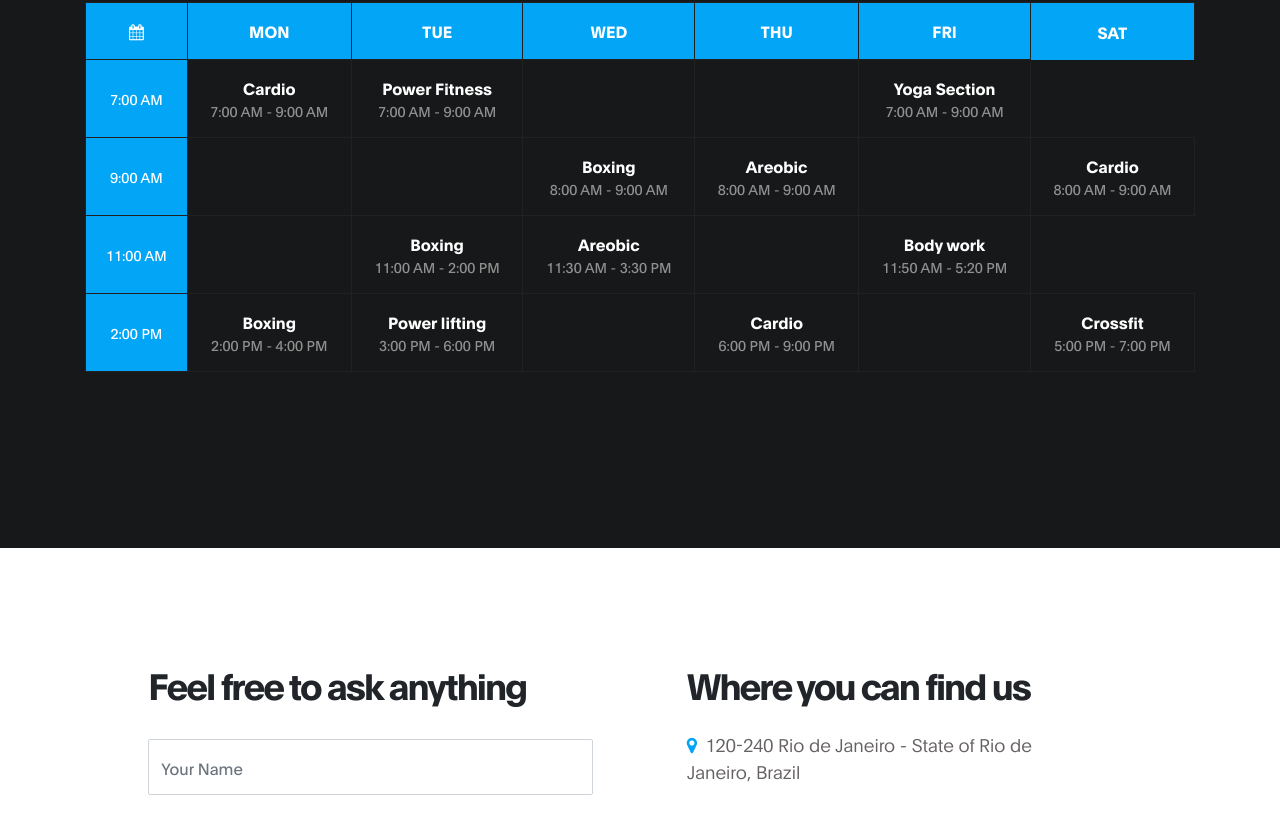
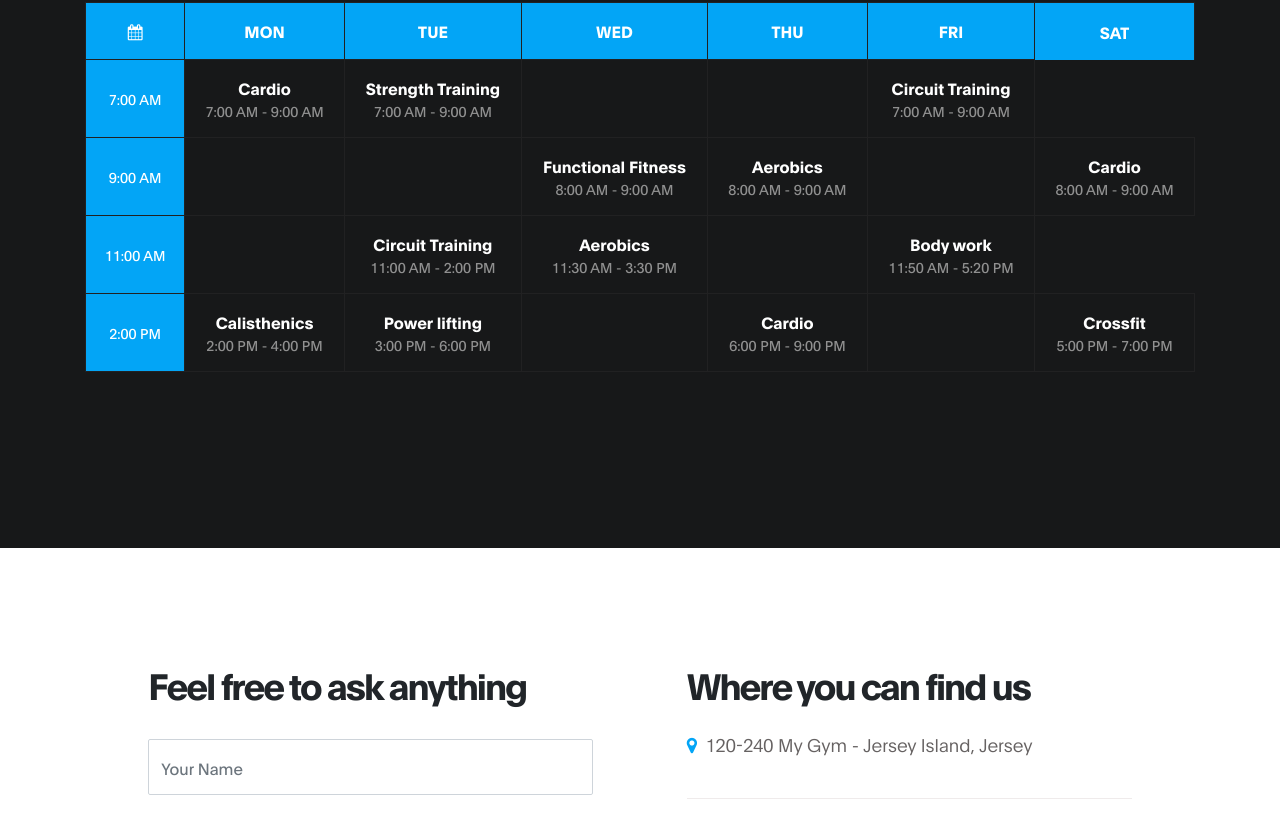
Before and after one commit to nominee1/tarzanpeter, a plain HTML site: page index.html in a window 1280 px wide. Shown: the part 3394-4207 px from the top of the page. Drawn offline with Linux system fonts and the light colour scheme.

Commit message:
Add files via upload

```diff
--- a/index.html
+++ b/index.html
@@ -286,13 +286,13 @@
                                                 <span>7:00 am - 9:00 am</span>
                                             </td>
                                             <td>
-                                                <strong>Power Fitness</strong>
+                                                <strong>Strength Training</strong>
                                                 <span>7:00 am - 9:00 am</span>
                                             </td>
                                             <td></td>
                                             <td></td>
                                             <td>
-                                                <strong>Yoga Section</strong>
+                                                <strong>Circuit Training</strong>
                                                 <span>7:00 am - 9:00 am</span>
                                             </td>
                                          </tr>
@@ -302,11 +302,11 @@
                                             <td></td>
                                             <td></td>
                                             <td>
-                                                <strong>Boxing</strong>
+                                                <strong>Functional Fitness</strong>
                                                 <span>8:00 am - 9:00 am</span>
                                             </td>
                                             <td>
-                                                <strong>Areobic</strong>
+                                                <strong>Aerobics</strong>
                                                 <span>8:00 am - 9:00 am</span>
                                             </td>
                                             <td></td>
@@ -320,11 +320,11 @@
                                             <td><small>11:00 am</small></td>
                                             <td></td>
                                             <td>
-                                                <strong>Boxing</strong>
+                                                <strong>Circuit Training</strong>
                                                 <span>11:00 am - 2:00 pm</span>
                                             </td>
                                             <td>
-                                                <strong>Areobic</strong>
+                                                <strong>Aerobics</strong>
                                                 <span>11:30 am - 3:30 pm</span>
                                             </td>
                                             <td></td>
@@ -337,7 +337,7 @@
                                          <tr>
                                             <td><small>2:00 pm</small></td>
                                             <td>
-                                                <strong>Boxing</strong>
+                                                <strong>Calisthenics</strong>
                                                 <span>2:00 pm - 4:00 pm</span>
                                             </td>
                                             <td>
@@ -387,7 +387,7 @@
                     <div class="mx-auto mt-4 mt-lg-0 mt-md-0 col-lg-5 col-md-6 col-12">
                         <h2 class="mb-4" data-aos="fade-up" data-aos-delay="600">Where you can <span>find us</span></h2>
 
-                        <p data-aos="fade-up" data-aos-delay="800"><i class="fa fa-map-marker mr-1"></i> 120-240 Rio de Janeiro - State of Rio de Janeiro, Brazil</p>
+                        <p data-aos="fade-up" data-aos-delay="800"><i class="fa fa-map-marker mr-1"></i> 120-240 My Gym - Jersey Island, Jersey</p>
 <!-- How to change your own map point
 	1. Go to Google Maps
 	2. Click on your location point
@@ -395,7 +395,7 @@
 	4. Copy only URL and paste it within the src="" field below
 -->
                         <div class="google-map" data-aos="fade-up" data-aos-delay="900">
-                           <iframe src="https://maps.google.com/maps?q=Av.+Lúcio+Costa,+Rio+de+Janeiro+-+RJ,+Brazil&t=&z=13&ie=UTF8&iwloc=&output=embed" width="1920" height="250" frameborder="0" style="border:0;" allowfullscreen=""></iframe>
+                           <iframe src="https://www.google.com/maps/embed?pb=!1m18!1m12!1m3!1d3988.810301163712!2d36.94605057180457!3d-1.287966632730121!2m3!1f0!2f0!3f0!3m2!1i1024!2i768!4f13.1!3m3!1m2!1s0x182f134c43157e79%3A0x7508edb4a0c0387e!2sUtawala%20Gym%20%26%20Aerobics(Jambo%20Plaza)!5e0!3m2!1sen!2sus!4v1703673919765!5m2!1sen!2sus" width="1920" height="250" style="border:0;" allowfullscreen="" loading="lazy" referrerpolicy="no-referrer-when-downgrade" width="1920" height="250" frameborder="0" style="border:0;" allowfullscreen=""></iframe>
                         </div>
                     </div>
 
```
